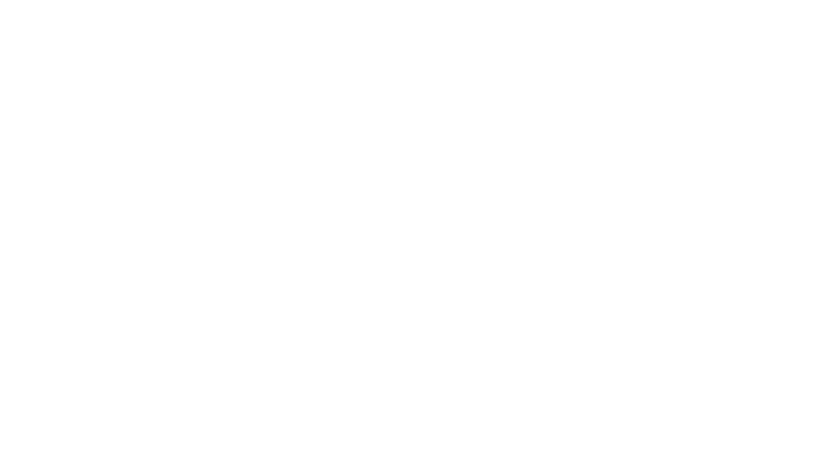
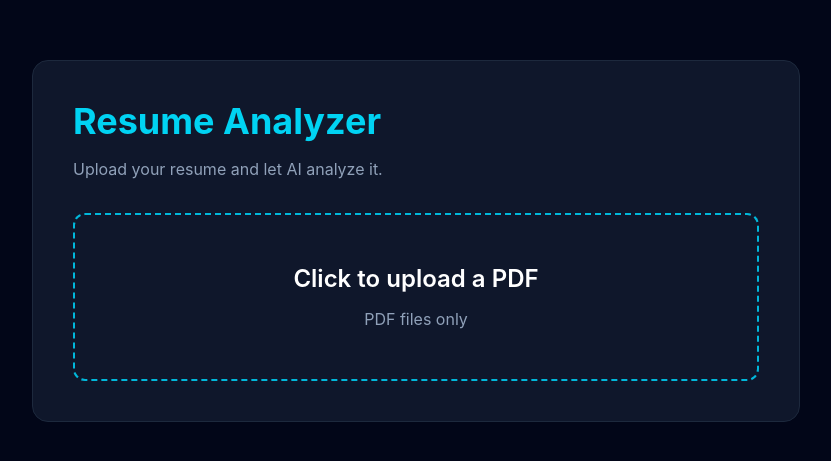
Before and after one commit to wakoderudra9-ship-it/AI-Career-Copilot, a React (Vite) app in the folder frontend/: page /resume in a window 1280 px wide. Before the commit this address had no page. Shown: the part 159-620 px from the top of the page, without its empty margins (224-1055 px from the left). Built offline with nearby package versions, Linux system fonts and the light colour scheme; sample sign-in values are in the browser's storage.

Commit message:
Implement resume upload workflow and connect frontend with FastAPI backend

```diff
--- a/frontend/src/components/Dashboard/DashboardGrid.tsx
+++ b/frontend/src/components/Dashboard/DashboardGrid.tsx
@@ -1,3 +1,4 @@
+import { useNavigate } from "react-router-dom";
 import FeatureCard from "./FeatureCard";
 
 import {
@@ -12,12 +13,15 @@ import {
 } from "react-icons/fa";
 
 function DashboardGrid() {
+  const navigate = useNavigate();
+
   return (
     <div className="grid gap-6 md:grid-cols-2 xl:grid-cols-4">
       <FeatureCard
         title="Resume Analyzer"
         description="Analyze your resume with AI."
         icon={<FaFileAlt />}
+        onClick={() => navigate("/resume")}
       />
 
       <FeatureCard
--- /dev/null
+++ b/frontend/src/components/Resume/UploadBox.tsx
@@ -0,0 +1,31 @@
+interface Props {
+  onFileChange: (file: File | null) => void;
+}
+
+function UploadBox({ onFileChange }: Props) {
+  return (
+    <label className="mt-8 flex flex-col items-center justify-center border-2 border-dashed border-cyan-500 rounded-xl p-12 cursor-pointer hover:bg-slate-800 transition">
+
+      <h2 className="text-2xl font-semibold text-white">
+        Click to upload a PDF
+      </h2>
+
+      <p className="text-slate-400 mt-3">
+        PDF files only
+      </p>
+
+      <input
+        type="file"
+        accept=".pdf"
+        className="hidden"
+        onChange={(e) => {
+          if (e.target.files?.[0]) {
+            onFileChange(e.target.files[0]);
+          }
+        }}
+      />
+    </label>
+  );
+}
+
+export default UploadBox;
--- /dev/null
+++ b/frontend/src/pages/Resume/ResumeUpload.tsx
@@ -0,0 +1,83 @@
+import { useState } from "react";
+import UploadBox from "../../components/Resume/UploadBox";
+import { uploadResume } from "../../services/resumeService";
+
+function ResumeUpload() {
+  const [selectedFile, setSelectedFile] = useState<File | null>(null);
+  const [loading, setLoading] = useState(false);
+  const [analysisResult, setAnalysisResult] = useState<Record<string, unknown> | null>(null);
+
+  const handleUpload = async () => {
+    if (!selectedFile) {
+      alert("Please select a PDF first.");
+      return;
+    }
+
+    try {
+      setLoading(true);
+
+      const result = await uploadResume(selectedFile);
+
+      console.log(result);
+
+      setAnalysisResult(result);
+    } catch (error) {
+      console.error(error);
+      alert("Resume upload failed.");
+    } finally {
+      setLoading(false);
+    }
+  };
+
+  return (
+    <div className="min-h-screen bg-slate-950 flex items-center justify-center px-6">
+      <div className="bg-slate-900 border border-slate-800 rounded-2xl p-10 w-full max-w-3xl">
+
+        <h1 className="text-4xl font-bold text-cyan-400">
+          Resume Analyzer
+        </h1>
+
+        <p className="text-slate-400 mt-4">
+          Upload your resume and let AI analyze it.
+        </p>
+
+        <UploadBox onFileChange={setSelectedFile} />
+
+        {selectedFile && (
+          <div className="mt-6 rounded-lg bg-slate-800 p-4">
+            <h3 className="text-white font-semibold">
+              Selected File
+            </h3>
+
+            <p className="text-cyan-400 mt-2">
+              {selectedFile.name}
+            </p>
+
+            <button
+              onClick={handleUpload}
+              disabled={loading}
+              className="mt-6 bg-cyan-500 hover:bg-cyan-600 disabled:bg-cyan-800 px-6 py-3 rounded-xl font-semibold text-white"
+            >
+              {loading ? "Analyzing..." : "Analyze Resume"}
+            </button>
+          </div>
+        )}
+
+        {analysisResult && (
+          <div className="mt-8 bg-slate-800 rounded-xl p-6">
+            <h2 className="text-2xl font-bold text-cyan-400 mb-4">
+              AI Analysis
+            </h2>
+
+            <pre className="text-slate-300 whitespace-pre-wrap">
+              {JSON.stringify(analysisResult, null, 2)}
+            </pre>
+          </div>
+        )}
+
+      </div>
+    </div>
+  );
+}
+
+export default ResumeUpload;
--- a/frontend/src/routes/AppRoutes.tsx
+++ b/frontend/src/routes/AppRoutes.tsx
@@ -3,11 +3,20 @@ import Login from "../pages/Auth/Login";
 import Register from "../pages/Auth/Register";
 import Dashboard from "../pages/Dashboard/Dashboard";
 import ProtectedRoute from "../components/ProtectedRoute";
+import ResumeUpload from "../pages/Resume/ResumeUpload";
 
 const AppRoutes = () => {
   return (
     <BrowserRouter>
       <Routes>
+        <Route
+  path="/resume"
+  element={
+    <ProtectedRoute>
+      <ResumeUpload />
+    </ProtectedRoute>
+  }
+/>
         <Route path="/" element={<Login />} />
         <Route path="/register" element={<Register />} />
         <Route
--- /dev/null
+++ b/frontend/src/services/resumeService.ts
@@ -0,0 +1,18 @@
+import api from "../api/axios";
+
+export const uploadResume = async (file: File) => {
+  const formData = new FormData();
+
+  formData.append("resume", file);
+
+  const token = localStorage.getItem("token");
+
+  const response = await api.post("/resume/", formData, {
+    headers: {
+      Authorization: `Bearer ${token}`,
+      "Content-Type": "multipart/form-data",
+    },
+  });
+
+  return response.data;
+};
```
